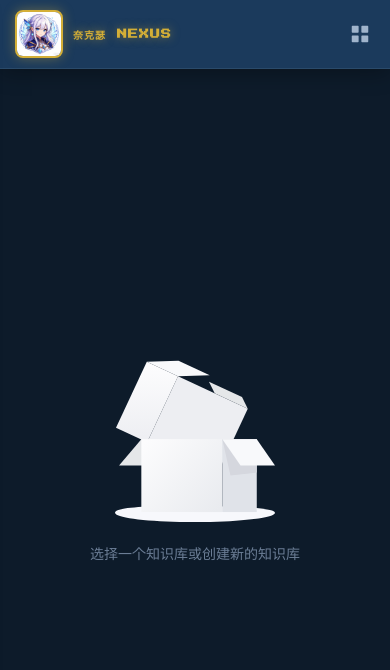
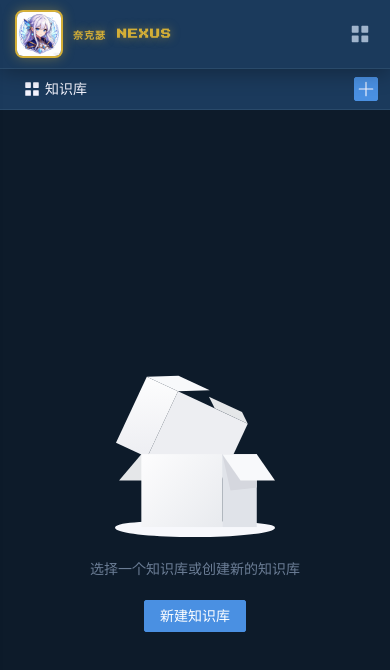
Before and after one commit to jkcda/-, a Vue app in the folder client/: page /knowledge-base in a window 390 px wide. Shown: the top 670 px of the page. Built offline with nearby package versions, Linux system fonts and the light colour scheme; no server answers; sample sign-in values are in the browser's storage.

Commit message:
修复移动端知识库界面bug

```diff
--- a/client/src/views/KnowledgeBase/index.vue
+++ b/client/src/views/KnowledgeBase/index.vue
@@ -13,10 +13,13 @@
       @delete="handleDeleteKB"
     />
     <div class="kb-main">
-      <div class="kb-main-header-mobile" v-if="kbList.length > 0">
+      <div class="kb-main-header-mobile">
         <el-button size="small" text @click="mobileSidebarOpen = true">
           <el-icon :size="18"><Menu /></el-icon>
           <span>{{ selectedKB?.name || '知识库' }}</span>
+        </el-button>
+        <el-button size="small" type="primary" circle @click="showCreateDialog = true">
+          <el-icon :size="18"><Plus /></el-icon>
         </el-button>
       </div>
       <KBDocumentList
@@ -27,7 +30,9 @@
         @deleted="loadKBList"
       />
       <div v-else class="kb-empty">
-        <el-empty description="选择一个知识库或创建新的知识库" />
+        <el-empty description="选择一个知识库或创建新的知识库">
+          <el-button type="primary" @click="showCreateDialog = true">新建知识库</el-button>
+        </el-empty>
       </div>
     </div>
 
@@ -57,7 +62,7 @@
 <script setup lang="ts">
 import { ref, onMounted } from 'vue'
 import { ElMessage, ElMessageBox } from 'element-plus'
-import { Menu } from '@element-plus/icons-vue'
+import { Menu, Plus } from '@element-plus/icons-vue'
 import { getKnowledgeBases, createKnowledgeBase, deleteKnowledgeBase, type KnowledgeBase } from '@/apis/knowledgeBase'
 import KBList from './components/KBList.vue'
 import KBDocumentList from './components/KBDocumentList.vue'
@@ -188,6 +193,8 @@ onMounted(() => {
 
   .kb-main-header-mobile {
     display: flex;
+    justify-content: space-between;
+    align-items: center;
     padding: 8px 12px;
     background: var(--color-bg-card);
     border-bottom: var(--border-thin) var(--color-border);
@@ -200,5 +207,9 @@ onMounted(() => {
     font-size: 14px;
     color: var(--color-text-primary);
   }
+
+  .kb-empty .el-empty {
+    padding: 20px;
+  }
 }
 </style>
```
